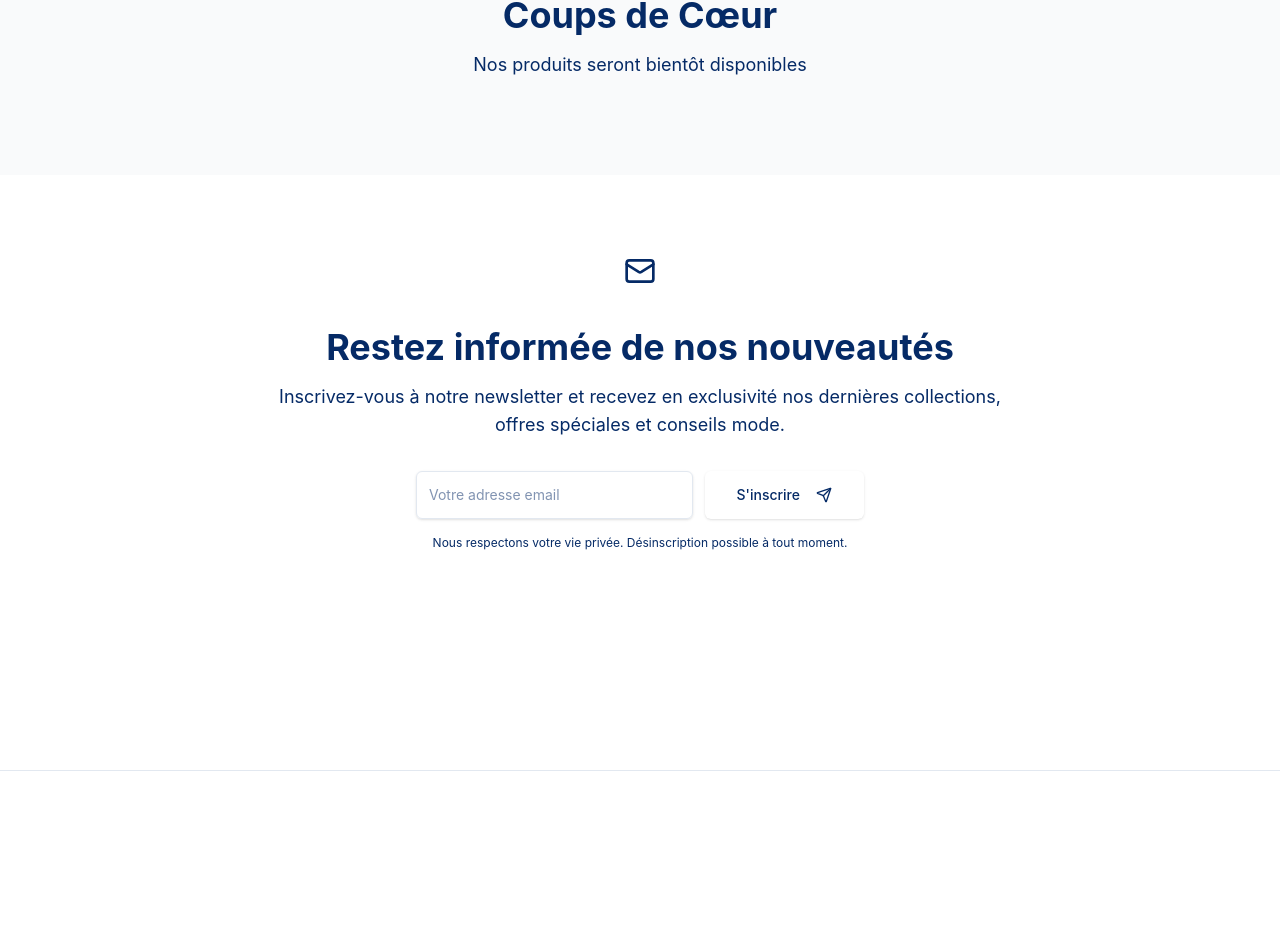
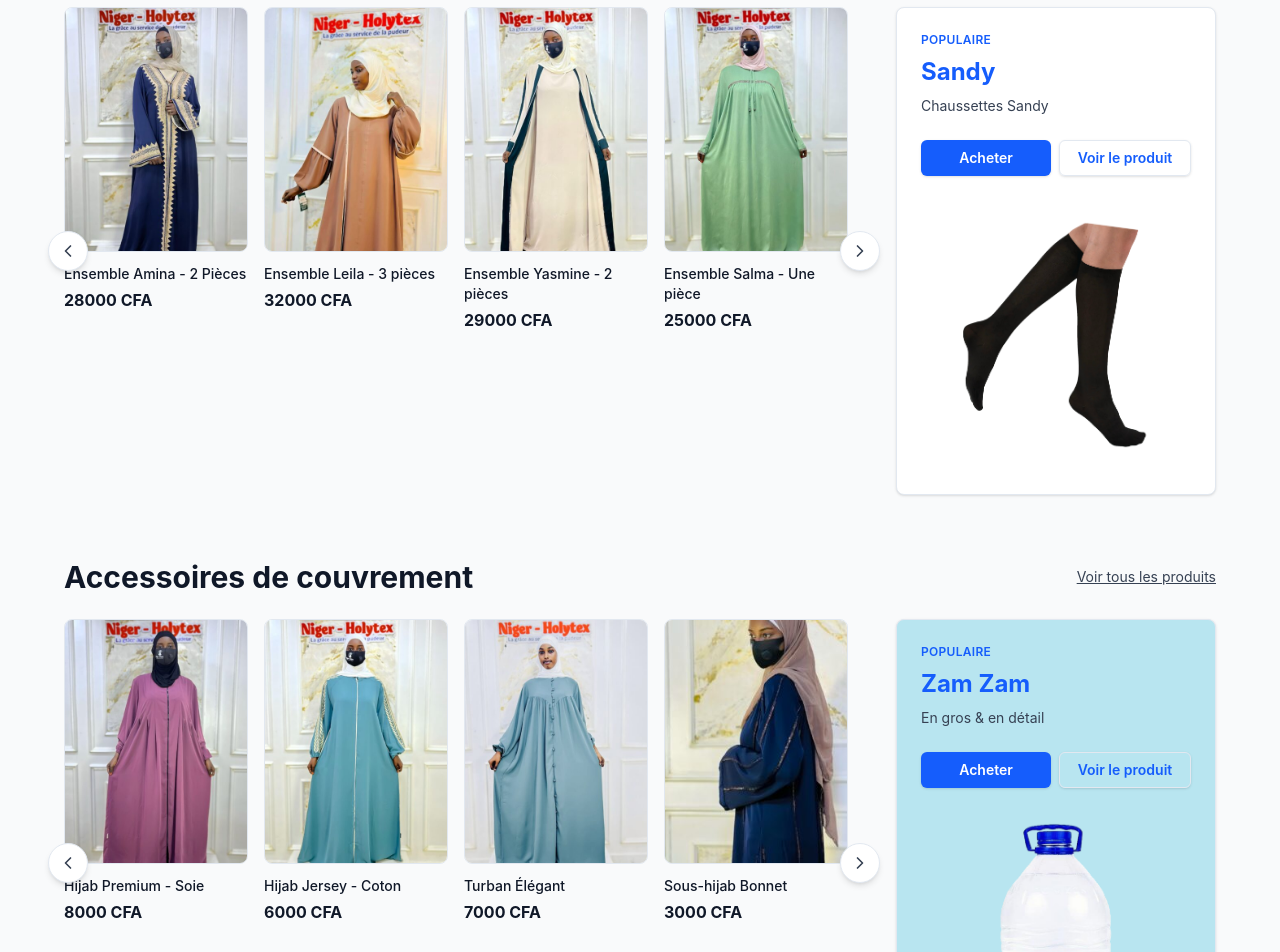
Before and after one commit to abdourrazak/niger-holytex-clone, a Next.js app: page / in a window 1280 px wide. Shown: the part 2032-2984 px from the top of the page. Before the commit the page ends 2823 px from the top, so only its background shows below. Built offline with nearby package versions, Linux system fonts and the light colour scheme; no server answers; the database is empty.

Commit message:
✨ Complete CategoriesShowcase: add Ensembles Modestes & Accessoires sections with Zam Zam featured product

```diff
--- a/src/components/home/CategoriesShowcase.tsx
+++ b/src/components/home/CategoriesShowcase.tsx
@@ -11,6 +11,12 @@ const categories = [
   {
     id: 'abayas',
     title: 'Abayas',
+    featuredProduct: {
+      name: 'Sandy',
+      subtitle: 'Chaussettes Sandy',
+      image: '/Sandy.png',
+      bgColor: 'bg-white',
+    },
     products: [
       {
         id: 1,
@@ -41,12 +47,74 @@ const categories = [
   {
     id: 'ensembles',
     title: 'Ensembles Modestes',
-    products: [],
+    featuredProduct: {
+      name: 'Sandy',
+      subtitle: 'Chaussettes Sandy',
+      image: '/Sandy.png',
+      bgColor: 'bg-white',
+    },
+    products: [
+      {
+        id: 5,
+        image: '/Niger5.jpg',
+        name: 'Ensemble Amina - 2 Pièces',
+        price: '28000 CFA',
+      },
+      {
+        id: 6,
+        image: '/Niger6.jpg',
+        name: 'Ensemble Leila - 3 pièces',
+        price: '32000 CFA',
+      },
+      {
+        id: 7,
+        image: '/Niger7.jpg',
+        name: 'Ensemble Yasmine - 2 pièces',
+        price: '29000 CFA',
+      },
+      {
+        id: 8,
+        image: '/Niger8.jpg',
+        name: 'Ensemble Salma - Une pièce',
+        price: '25000 CFA',
+      },
+    ],
   },
   {
     id: 'accessoires',
     title: 'Accessoires de couvrement',
-    products: [],
+    featuredProduct: {
+      name: 'Zam Zam',
+      subtitle: 'En gros & en détail',
+      image: '/ZamZam.png',
+      bgColor: 'bg-[#B8E5F0]',
+    },
+    products: [
+      {
+        id: 9,
+        image: '/Niger9.jpg',
+        name: 'Hijab Premium - Soie',
+        price: '8000 CFA',
+      },
+      {
+        id: 10,
+        image: '/Niger10.jpg',
+        name: 'Hijab Jersey - Coton',
+        price: '6000 CFA',
+      },
+      {
+        id: 11,
+        image: '/Niger1.jpg',
+        name: 'Turban Élégant',
+        price: '7000 CFA',
+      },
+      {
+        id: 12,
+        image: '/Niger2.jpg',
+        name: 'Sous-hijab Bonnet',
+        price: '3000 CFA',
+      },
+    ],
   },
 ]
 
@@ -153,37 +221,39 @@ function CategorySection({ category }: { category: typeof categories[0] }) {
         </div>
 
         {/* Featured Product - Right Side */}
-        <div className="hidden lg:block w-80 bg-white rounded-lg p-6 shadow-sm border border-gray-200">
-          <p className="text-xs text-gray-500 uppercase tracking-wide mb-2">POPULAIRE</p>
-          <h3 className="text-2xl font-bold text-gray-900 mb-2">Sandy</h3>
-          <p className="text-sm text-gray-600 mb-6">Chaussettes Sandy</p>
+        {category.featuredProduct && (
+          <div className={`hidden lg:block w-80 ${category.featuredProduct.bgColor} rounded-lg p-6 shadow-sm border border-gray-200`}>
+            <p className="text-xs text-blue-600 uppercase tracking-wide mb-2 font-semibold">POPULAIRE</p>
+            <h3 className="text-2xl font-bold text-blue-600 mb-2">{category.featuredProduct.name}</h3>
+            <p className="text-sm text-gray-700 mb-6">{category.featuredProduct.subtitle}</p>
 
             <div className="flex gap-2 mb-6">
               <Button
                 asChild
-              className="flex-1 bg-[#0A1F44] hover:bg-[#0A1F44]/90 text-white"
+                className="flex-1 bg-blue-600 hover:bg-blue-700 text-white font-semibold"
               >
-              <Link href="/products/sandy">Acheter</Link>
+                <Link href={`/products/${category.featuredProduct.name.toLowerCase()}`}>Acheter</Link>
               </Button>
               <Button
                 asChild
                 variant="outline"
-              className="flex-1 border-gray-900 text-gray-900 hover:bg-gray-900 hover:text-white"
+                className="flex-1 border-blue-600 text-blue-600 hover:bg-blue-600 hover:text-white font-semibold"
               >
-              <Link href="/products/sandy">Voir le produit</Link>
+                <Link href={`/products/${category.featuredProduct.name.toLowerCase()}`}>Voir le produit</Link>
               </Button>
             </div>
 
             {/* Product Image */}
             <div className="relative aspect-square rounded-lg overflow-hidden">
               <Image
-              src="/Sandy.png"
-              alt="Sandy Chaussettes"
+                src={category.featuredProduct.image}
+                alt={category.featuredProduct.name}
                 fill
                 className="object-contain"
               />
             </div>
           </div>
+        )}
       </div>
     </div>
   )
```
Lines whose indentation alone changed are shown as unchanged.
